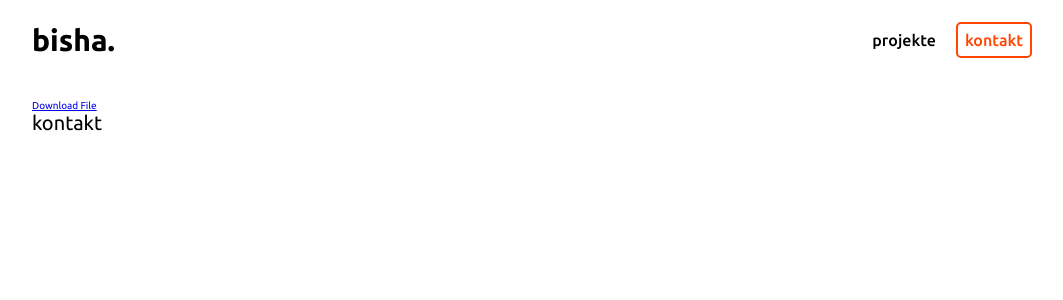
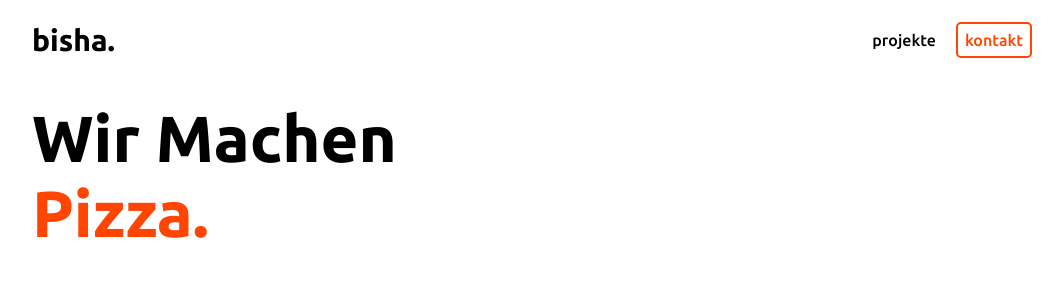
Before and after one commit to zerokater/bisha, a SvelteKit app: page /kontakt in a window 1280 px wide. Shown: the top 300 px of the page, without its empty margins (108-1171 px from the left). Built offline with nearby package versions, Linux system fonts and the light colour scheme.

Commit message:
animation

```diff
--- a/src/routes/kontakt/+page.svelte
+++ b/src/routes/kontakt/+page.svelte
@@ -1,11 +1,35 @@
 <script>
+    	import { onMount, onDestroy } from 'svelte';
+	import { slide, fade } from 'svelte/transition';
 
+	let greetings = ['Logos', 'Fotos', 'Flyer', 'Pizza'];
+	let index = 0;
+	let roller;
+
+	onMount(() => {
+		roller = setInterval(() => {
+			if (index === greetings.length - 1) index = 0;
+			else index++;
+		}, 1250);
+	});
+
+	onDestroy(() => {
+		clearInterval(roller);
+	});
 </script>
 
-<a class="button" href="images/tafa.jpg" download="name.png">Download File</a>
 
-<p>kontakt</p>
+
+<section>
+    <h1>Wir Machen</h1>
+    {#key index}
+        <h1 transition:slide> <span> {greetings[index]}.</span></h1>
+    {/key}
+</section>
+
 
 <style>
-
+    span{
+        color: orangered;
+    }
 </style>
```
Also changed, not shown: src/routes/+page.svelte (+9 -2 lines).
